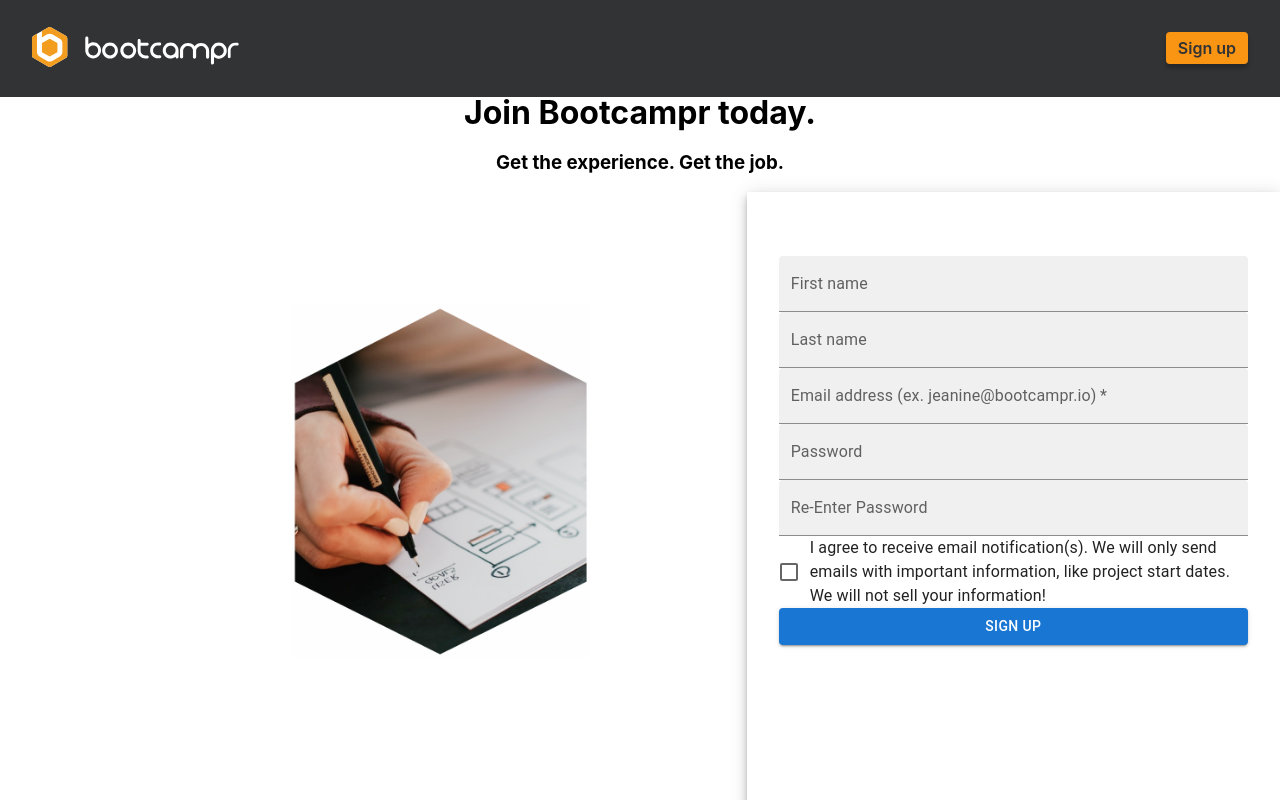
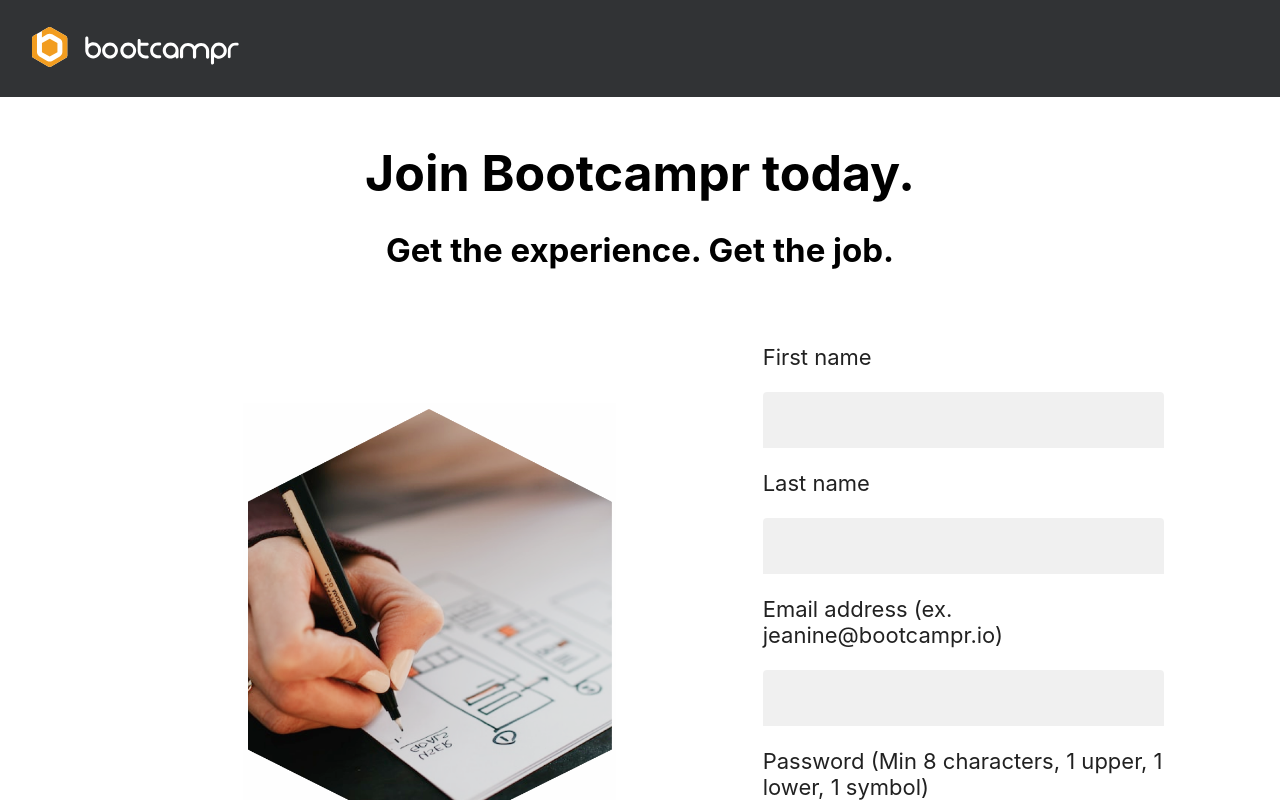
Before and after one commit to yeezick/bootcampr-assessment, a React (Create React App) app in the folder frontend/: page /sign-up in a window 1280 px wide. Shown: the top 800 px of the page. Built offline with nearby package versions, Linux system fonts and the light colour scheme.

Commit message:
Hid sign up navigation link and adjusted css for MUI

```diff
--- a/frontend/src/layout/Nav/Nav.tsx
+++ b/frontend/src/layout/Nav/Nav.tsx
@@ -11,11 +11,11 @@ export const Nav = () => {
             <img src={Logo} alt='logo' />
           </Link>
         </div>
-        <div>
+        {/* <div>
           <Link className='sign-up' to='/sign-up'>
             Sign up
           </Link>
-        </div>
+        </div> */}
       </div>
     </nav>
   )
--- a/frontend/src/screens/Register/Register.scss
+++ b/frontend/src/screens/Register/Register.scss
@@ -2,10 +2,17 @@
     align-items: center;
     display: flex;
     flex-direction: column;
+    margin-top: 50px;
 
     h1 {
+        font-size: 50px;
         margin: 0;
     }
+
+    h2 {
+        font-size: 33px;
+    }
+
 
     & p {
         font-size: 22px;
--- a/frontend/src/screens/Register/Register.tsx
+++ b/frontend/src/screens/Register/Register.tsx
@@ -29,13 +29,13 @@ export const Register: React.FC = () => {
 
 return (
         <div className='register-container'>
-            <h1>
-                Join Bootcampr today.
-            </h1>
-            <h3>
-                Get the experience. Get the job.
-            </h3>
-            <Grid container component="main" sx={{ height: '100vh' }}>
+            <h1>Join Bootcampr today.</h1>
+            <h2>Get the experience. Get the job.</h2>
+            <Grid container component="main"
+                sx={{
+                    height: '100vh'
+                }}
+            >
                 <Grid
                     item
                     xs={false}
@@ -44,28 +44,31 @@ return (
                     sx={{
                         backgroundImage: 'url('+ RegisterPageImage+')',
                         backgroundRepeat: 'no-repeat',
-                        backgroundSize: '40%',
+                        backgroundSize: '50%',
                         backgroundPosition: '65% 25%',
                     }}
                 />
-                <Grid item xs={12} sm={8} md={5} component={Paper} elevation={6} square>
+                <Grid item xs={12} sm={8} md={5} component={Paper} elevation={0}>
                     <Box
                         component="form"
                         // onSubmit={handleRegister}
                         sx={{
-                        my: 8,
-                        mx: 4,
-                        display: 'flex',
-                        flexDirection: 'column',
-                        alignItems: 'left',
+                        my: 3,
+                        mx: 2,
+                        display: 'grid',
+                        gridTemplateColumns: { sm: '80%'},
                         }}
                     >
                         <FormControl variant="standard">
-                            <TextField id="filled" label="First name" variant="filled"/>
-                            <TextField id="filled" label="Last name" variant="filled"/>
-                            <TextField required id="filled" label="Email address (ex. jeanine@bootcampr.io)" variant="filled"/>
-                            <TextField id="filled-password-input" label="Password" type="password" variant="filled">
-                            <InputLabel htmlFor="outlined-adornment-password">Password</InputLabel>
+                            <p>First name</p>
+                            <TextField required id="first-name" variant="filled" InputProps={{ disableUnderline: true}}/>
+                            <p>Last name</p>
+                            <TextField required id="last-name" variant="filled"InputProps={{ disableUnderline: true}}/>
+                            <p>Email address (ex. jeanine@bootcampr.io)</p>
+                            <TextField required id="email" variant="filled" InputProps={{ disableUnderline: true}}/>
+                            <p>Password (Min 8 characters, 1 upper, 1 lower, 1 symbol)</p>
+                            <TextField required id="password" type="password" variant="filled" InputProps={{ disableUnderline: true}}>
+                                <InputLabel htmlFor="outlined-adornment-password"></InputLabel>
                                 <OutlinedInput
                                     id="outlined-adornment-password"
                                     type={showPassword ? 'text' : 'password'}
@@ -81,11 +84,12 @@ return (
                                         </IconButton>
                                     </InputAdornment>
                                     }
-                                    label="Password"
+                                    label="Password "
                                 />
                             </TextField>
-                            <TextField id="filled-password-reentered-input" label="Re-Enter Password" type="password" variant="filled" />
-                            <FormControlLabel control={<Checkbox value="allowEmails" />} label="I agree to receive email notification(s). We will only send emails with important information, like project start dates. We will not sell your information!" />
+                            <p>Re-enter Password</p>
+                            <TextField id="reentered-password" type="password" variant="filled" InputProps={{ disableUnderline: true}}/>
+                            <FormControlLabel control={<Checkbox value="allowEmails" />} label="I agree to receive email notification(s). We will only send emails with important information, like project start dates. We will not sell your information!" labelPlacement="end"/>
                             <Button variant="contained">Sign up</Button>
                         </FormControl>
                     </Box>
```
